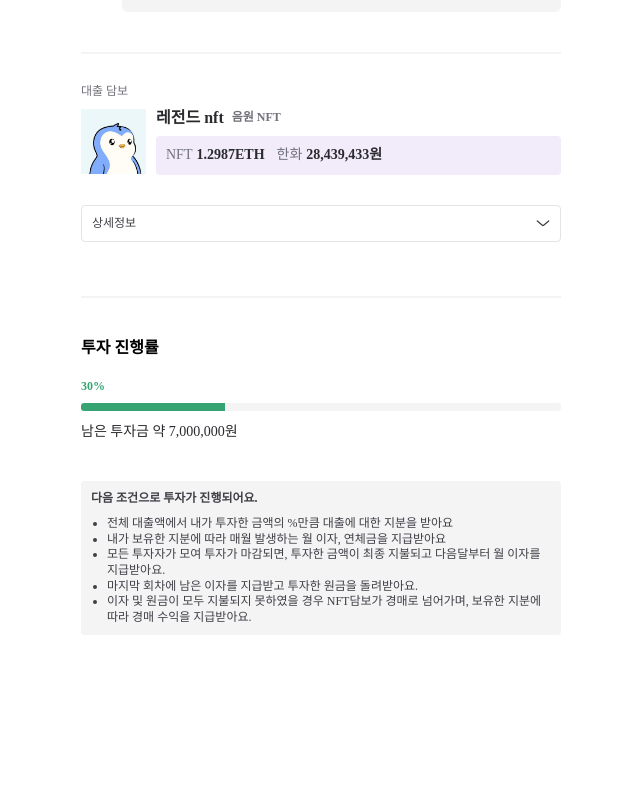
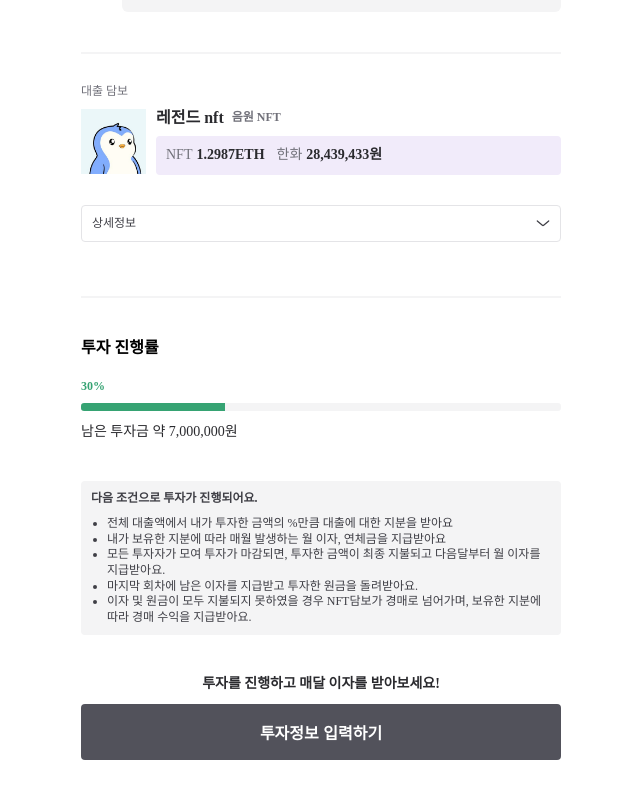
Before and after one commit to Damborghinii/Damborghinii-Client, a React (Vite) app: page /investment/1 in a window 1280 px wide. Shown: the part 329-1125 px from the top of the page, without its empty margins (319-959 px from the left). Before the commit the page ends 1040 px from the top, so only its background shows below. Built offline with nearby package versions, Linux system fonts and the light colour scheme.

Commit message:
feature/#15: 투자진행 상세 뷰 구현

```diff
--- a/src/pages/invesetment/InvestmentInfo.tsx
+++ b/src/pages/invesetment/InvestmentInfo.tsx
@@ -3,11 +3,12 @@ import styled from "@emotion/styled";
 import { useState } from "react";
 
 import { SubTopBar } from "@components/common/topBar/SubTopBar";
-import { useParams } from "react-router-dom";
+import { useNavigate, useParams } from "react-router-dom";
 import { LoanInfoCard, LoanInfoProps } from "./_components/LoanInfoCard";
 import { HorizontalDivider } from "@components/common/horizontalDivider/HorizontalDivider";
 import { PawnCard } from "./_components/PawnCard";
 import { ProgressRateSection } from "./_components/ProgressRateSection";
+import Spacer from "@components/common/spacer/Spacer";
 
 export interface CopyrightProps {
   isFold: boolean;
@@ -35,6 +36,9 @@ export interface ProgressInfoProps {
 export const InvestmentInfo = () => {
   const [isFold, setIsFold] = useState<boolean>(false);
   const { investmentId } = useParams();
+
+  const navigate = useNavigate();
+
   console.log(investmentId);
 
   const DUMMY_LOAN: LoanInfoProps = {
@@ -85,6 +89,10 @@ export const InvestmentInfo = () => {
         />
         <HorizontalDivider />
         <ProgressRateSection {...DUMMY_PROGRESS} />
+
+        <Text>투자를 진행하고 매달 이자를 받아보세요!</Text>
+        <Spacer height="0.625rem" />
+        <Button onClick={() => navigate("/")}>투자정보 입력하기</Button>
       </Wrapper>
     </>
   );
@@ -95,3 +103,27 @@ const Wrapper = styled.div`
   padding: 0 1.875rem;
   padding-bottom: 2.25rem;
 `;
+
+const Text = styled.h1`
+  width: 100%;
+  display: flex;
+  justify-content: center;
+  align-items: center;
+
+  ${({ theme }) => theme.typography["body2-1"]}
+  color: ${({ theme }) => theme.color.neutral.B70};
+`;
+
+const Button = styled.button`
+  width: 100%;
+  display: flex;
+  justify-content: center;
+  align-items: center;
+  padding: 1rem;
+
+  background-color: ${({ theme }) => theme.color.neutral.B50};
+  border-radius: 0.25rem;
+
+  ${({ theme }) => theme.typography["body1-2"]}
+  color: ${({ theme }) => theme.color.neutral.white};
+`;
```
